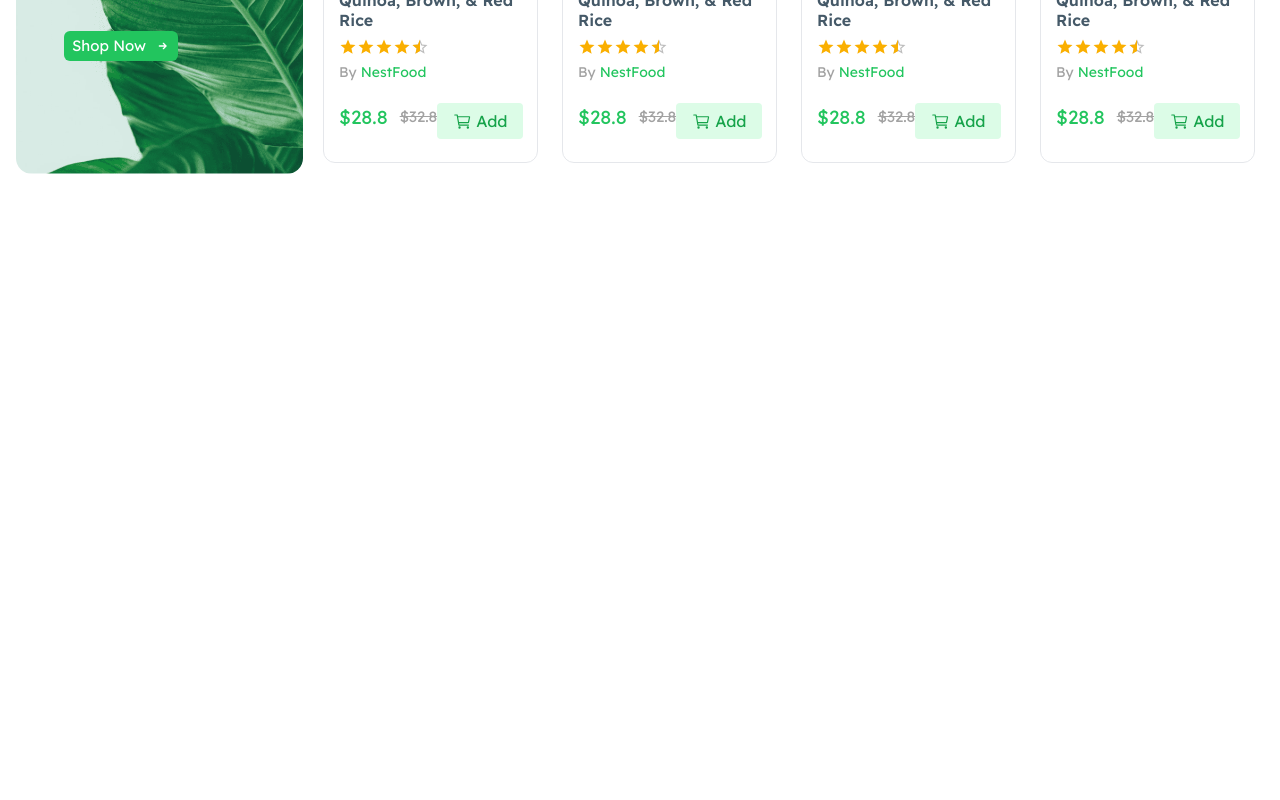
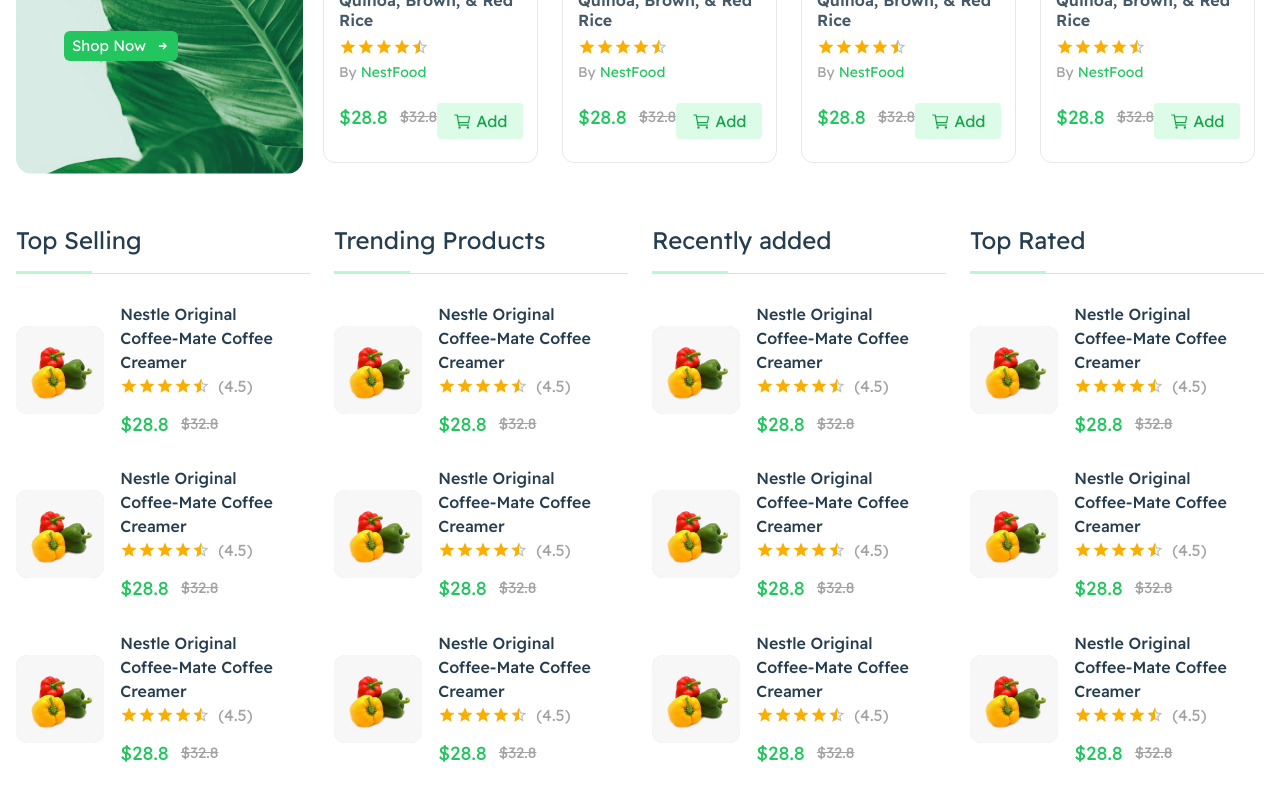
Before and after one commit to Sharanspujari/shopnowecommers, a React (Create React App) app: page / in a window 1280 px wide. Shown: the part 2584-3384 px from the top of the page. Before the commit the page ends 2950 px from the top, so only its background shows below. Built offline with nearby package versions, Linux system fonts and the light colour scheme; no server answers.

Commit message:
top product types design done

```diff
--- /dev/null
+++ b/src/components/TopProducts.jsx
@@ -0,0 +1,106 @@
+import React from "react";
+import { Link } from "react-router-dom";
+import { Rating } from "@mui/material";
+import capsicumImage from "../assets/capsicum-2.jpg";
+const TopProducts = ({ title }) => {
+  return (
+    <div>
+      <h3 className="topSellingHead ">{title}</h3>
+      <div className="flex items-center mt-7 relative transform duration-300 ease-in-out hover:-translate-y-2">
+        <div className="bg-[#d5d5d5] w-[30%]  rounded-xl">
+          <Link>
+            <img src={capsicumImage} className="w-full rounded-xl h-full" />
+          </Link>
+        </div>
+
+        <div className="px-4 w-[70%]">
+          <Link>
+            <h4 className="font-medium text-[#253D4E] hover:text-green-400">
+              Nestle Original Coffee-Mate Coffee Creamer
+            </h4>
+          </Link>
+          <div className="flex items-center gap-2">
+            <Rating
+              name="half-rating-read"
+              defaultValue={4.5}
+              precision={0.5}
+              readOnly
+              size={"small"}
+            />
+            <span className="text-[#a2a2a2]">(4.5)</span>
+          </div>
+          <div className="flex items-center mt-3 ">
+            <span className="text-green-500 text-[19px]">$28.8</span>
+            <span className="ml-3 text-[#a2a2a2] text-[15px] mt-1.6 line-through">
+              $32.8
+            </span>
+          </div>
+        </div>
+      </div>
+      <div className="flex items-center mt-7 relative transform duration-300 ease-in-out hover:-translate-y-2">
+        <div className="bg-[#d5d5d5] w-[30%] rounded-xl">
+          <Link>
+            <img src={capsicumImage} className="w-full h-full rounded-xl" />
+          </Link>
+        </div>
+
+        <div className="px-4 w-[70%]">
+          <Link>
+            <h4 className="font-medium text-[#253D4E] hover:text-green-400">
+              Nestle Original Coffee-Mate Coffee Creamer
+            </h4>
+          </Link>
+          <div className="flex items-center gap-2">
+            <Rating
+              name="half-rating-read"
+              defaultValue={4.5}
+              precision={0.5}
+              readOnly
+              size={"small"}
+            />
+            <span className="text-[#a2a2a2]">(4.5)</span>
+          </div>
+          <div className="flex items-center mt-3 ">
+            <span className="text-green-500 text-[19px]">$28.8</span>
+            <span className="ml-3 text-[#a2a2a2] text-[15px] mt-1.6 line-through">
+              $32.8
+            </span>
+          </div>
+        </div>
+      </div>
+      <div className="flex items-center mt-7 relative transform duration-300 ease-in-out hover:-translate-y-2">
+        <div className="bg-[#d5d5d5] w-[30%] rounded-xl ">
+          <Link>
+            <img src={capsicumImage} className="w-full h-full rounded-xl" />
+          </Link>
+        </div>
+
+        <div className="px-4 w-[70%]">
+          <Link>
+            <h4 className="font-medium text-[#253D4E] hover:text-green-400">
+              Nestle Original Coffee-Mate Coffee Creamer
+            </h4>
+          </Link>
+          <div className="flex items-center gap-2">
+            <Rating
+              name="half-rating-read"
+              defaultValue={4.5}
+              precision={0.5}
+              readOnly
+              size={"small"}
+            />
+            <span className="text-[#a2a2a2]">(4.5)</span>
+          </div>
+          <div className="flex items-center mt-3 ">
+            <span className="text-green-500 text-[19px]">$28.8</span>
+            <span className="ml-3 text-[#a2a2a2] text-[15px] mt-1.6 line-through">
+              $32.8
+            </span>
+          </div>
+        </div>
+      </div>
+    </div>
+  );
+};
+
+export default TopProducts;
--- a/src/index.css
+++ b/src/index.css
@@ -46,7 +46,13 @@
   .headerFixed {
     @apply fixed top-0;
   }
-  .productSlide .slick-slide{
-    @apply px-2 pl-2
+  .productSlide .slick-slide {
+    @apply px-2 pl-2;
+  }
+  .topSellingHead {
+    @apply text-[24px] text-[#253D4E] pb-[16px] relative after:w-full after:h-[1px] after:bg-[#dedede] after:absolute after:bottom-0 after:left-0 after:mt-6 before:w-[26%] before:h-[3px] before:bg-green-200 before:absolute before:bottom-0 before:left-0 before:z-10;
+  }
+  .topProductWrapper {
+    @apply w-[25%];
   }
 }
--- a/src/pages/Home.jsx
+++ b/src/pages/Home.jsx
@@ -8,6 +8,7 @@
 import Product from "../components/products/Product";
 import bannerImage from "../../src/assets/banner-4.png";
 import { TiArrowRight } from "react-icons/ti";
+import TopProducts from "../components/TopProducts";
 
 const Home = () => {
   var settings = {
@@ -142,6 +143,26 @@
           </div>
         </div>
       </section>
+
+      <section className="w-full h-auto py-12 px-4">
+        <div className="container mx-auto">
+          <div className="flex items-center justify-start gap-6">
+            <div className="topProductWrapper">
+              <TopProducts title="Top Selling" />
+            </div>
+            <div className="topProductWrapper">
+              <TopProducts title="Trending Products" />
+            </div>
+            <div className="topProductWrapper">
+              <TopProducts title="Recently added"/>
+            </div>
+            <div className="topProductWrapper">
+              <TopProducts title="Top Rated" />
+            </div>
+          </div>
+        </div>
+      </section>
+
       <br />
       <br />
       <br />
```
Also changed, not shown: src/assets/capsicum-2.jpg (added).
